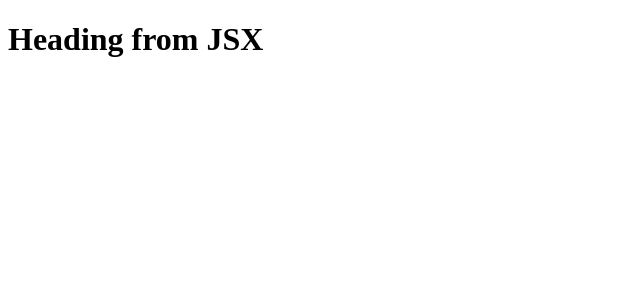
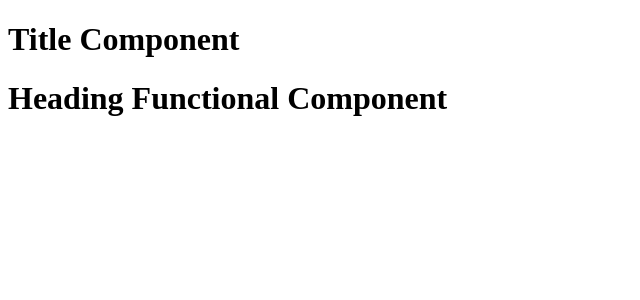
Before and after one commit to sudhanshu-28/react-refresh, a React (Vite) app: page / in a window 1280 px wide. Shown: the top 300 px of the page, without its empty margins (0-640 px from the left). Built offline with nearby package versions, Linux system fonts and the light colour scheme.

Commit message:
Components Composition & Functional Component.

```diff
--- a/App.js
+++ b/App.js
@@ -1,18 +1,21 @@
 import React from "react";
 import ReactDOM from "react-dom/client";
 
-// React Element are equivalent to DOM elements
-const heading = React.createElement(
-  "h1",
-  { id: "heading" },
-  "Heading from createElement"
+// React Element
+const jsxHeading = <h1 id="heading">Heading from JSX</h1>;
+
+const Title = () => <h1 className="head">Title Component</h1>;
+
+// React Functional Component - Function that returns JSZ code is Functional Component
+const HeadingComponent = () => (
+  <div className="container">
+    {/* Component Composition - It is calling component inside Component  */}
+    <Title />
+    <h1 className="heading">Heading Functional Component</h1>
+  </div>
 );
 
-console.log("heading123 => ", heading);
-
-// JSX - is not HTML in JS. JSX is HTML like syntax
-const jsxHeading = <h1 id="heading">Heading from JSX</h1>;
-console.log("jsxHeading123 => ", heading);
+// Browser does not understand Components, Babel just transpile all react elements / function components returns JSX to JS Engine understandable code
 
 const root = ReactDOM.createRoot(document.getElementById("root"));
-root.render(jsxHeading); // render converts obj to HTML
+root.render(<HeadingComponent />); // render converts obj to HTML
```
